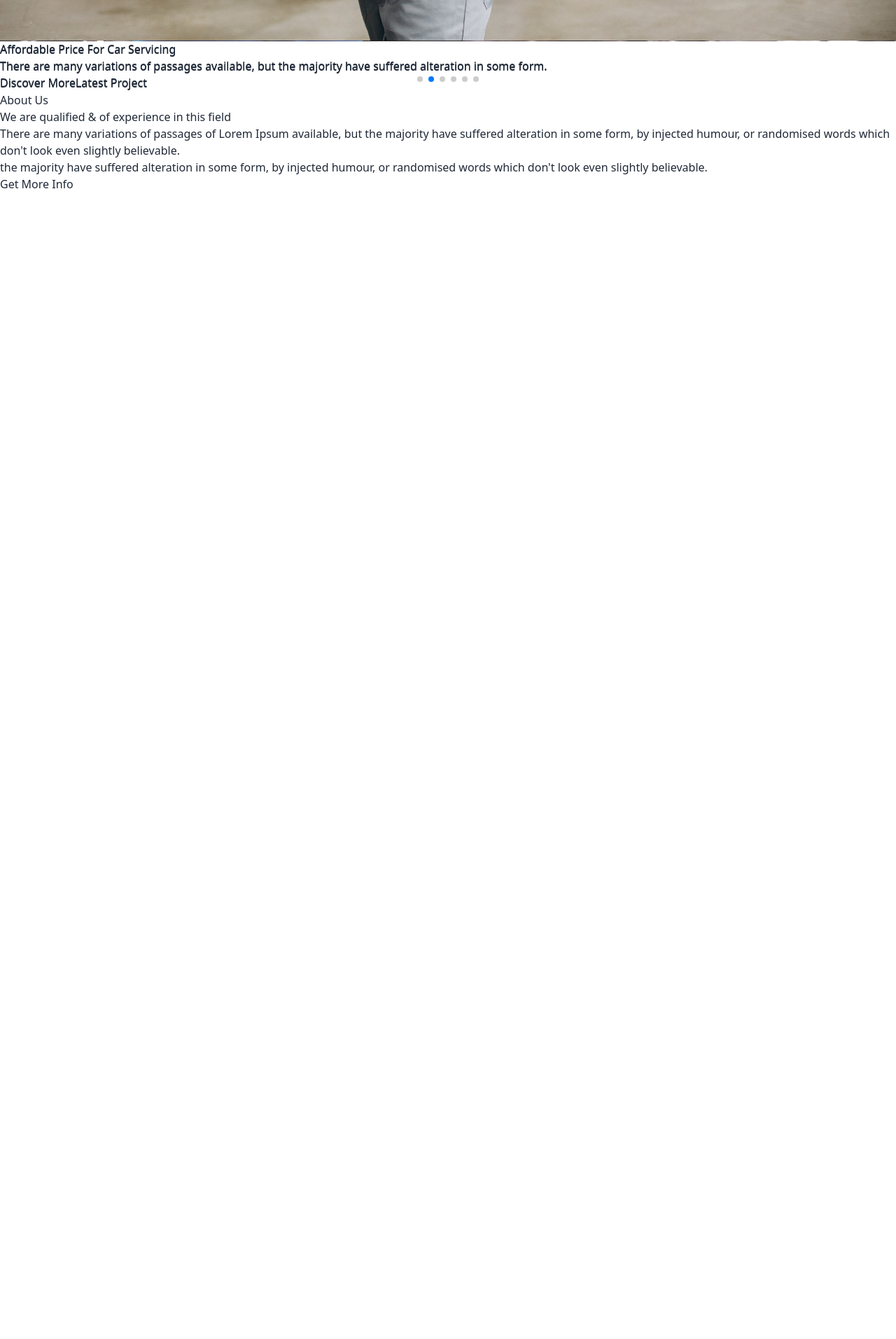
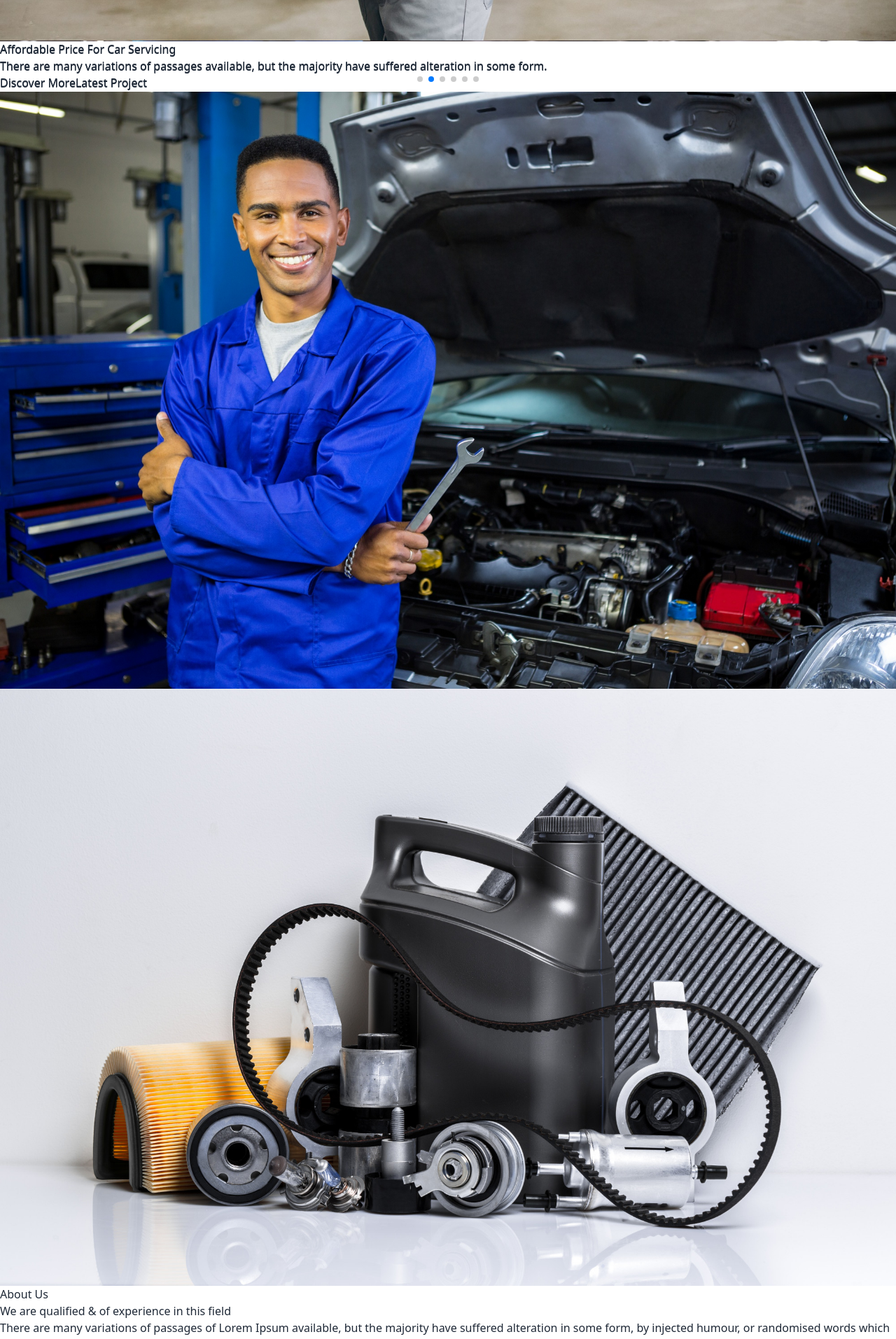
Before and after one commit to mubashirbappi5/Car-Doctor, a Next.js app: page / in a window 1280 px wide. Shown: the part 2380-4293 px from the top of the page at 70% size. Before the commit the page ends 2655 px from the top, so only its background shows below. Built offline with nearby package versions, Linux system fonts and the light colour scheme.

Commit message:
about section image added

```diff
--- a/src/Components/About.jsx
+++ b/src/Components/About.jsx
@@ -1,18 +1,21 @@
 import React from 'react';
-
+import img1 from '../../public/assets/images/about_us/person.jpg'
+import Image from 'next/image';
+import img2 from '../../public/assets/images/about_us/parts.jpg'
 const About = () => {
     return (
-        <div>
+        <div className='flex justify-between gap-10 w-full max-w-5xl mx-auto my-20'>
 
-            <div>
-
+            <div className='relative' >
+            <Image className=' w-[800px] h-[370px]  border' src={img1} alt='person' />
+            <Image className='absolute left-9 top-4 w-72 rounded-xl border-4 border-white'  src={img2 } alt='parts'/>
             </div>
-            <div>
-                <h3>About Us</h3>
-                <h1>We are qualified & of experience in this field</h1>
-                <p>There are many variations of passages of Lorem Ipsum available, but the majority have suffered alteration in some form, by injected humour, or randomised words which don't look even slightly believable.</p>
+            <div className='space-y-6 w-11/12'>
+                <h3 className='font-semibold text-red-500'>About Us</h3>
+                <h1 className='text-4xl font-bold'>We are qualified & of experience in this field</h1>
+                <p className='text-[#737373]  text-sm'>There are many variations of passages of Lorem Ipsum available, but the majority have suffered alteration in some form, by injected humour, or randomised words which don't look even slightly believable.</p>
                 <p>the majority have suffered alteration in some form, by injected humour, or randomised words which don't look even slightly believable. </p>
-                <button className='btn'>Get More Info</button>
+                <button className='btn bg-red-400'>Get More Info</button>
             </div>
 
         </div>
```
